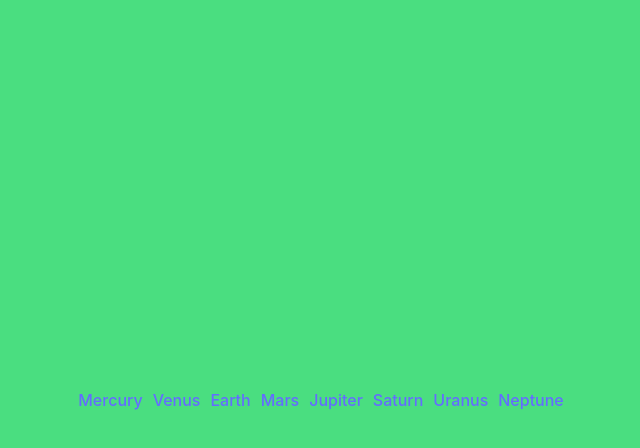
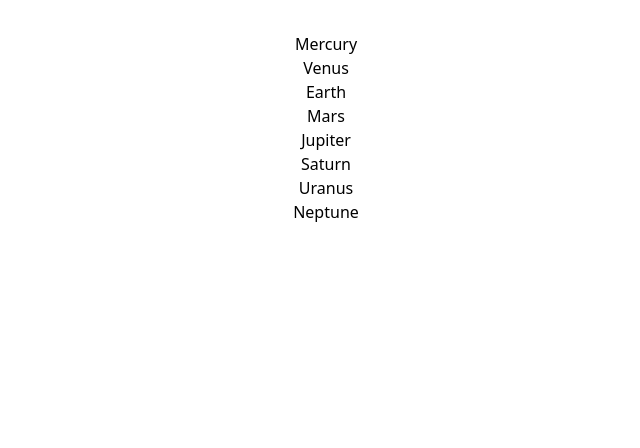
Before and after one commit to nsdonato/vamosacodearplanetas, a React (Vite) app: page / in a window 1280 px wide. Shown: the top 448 px of the page, without its empty margins (314-954 px from the left). Built offline with nearby package versions, Linux system fonts and the light colour scheme.

Commit message:
feat(tailwind): agregue la configuración según el design system

```diff
--- a/src/index.css
+++ b/src/index.css
@@ -2,85 +2,4 @@
 @tailwind components;
 @tailwind utilities;
 
-:root {
-  font-family: Inter, Avenir, Helvetica, Arial, sans-serif;
-  font-size: 16px;
-  line-height: 24px;
-  font-weight: 400;
-
-  color-scheme: light dark;
-  color: rgba(255, 255, 255, 0.87);
-  background-color: #242424;
-
-  font-synthesis: none;
-  text-rendering: optimizeLegibility;
-  -webkit-font-smoothing: antialiased;
-  -moz-osx-font-smoothing: grayscale;
-  -webkit-text-size-adjust: 100%;
-}
-
-a {
-  font-weight: 500;
-  color: #646cff;
-  text-decoration: inherit;
-}
-a:hover {
-  color: #535bf2;
-}
-
-body {
-  margin: 0;
-  display: flex;
-  place-items: center;
-  min-width: 320px;
-  min-height: 100vh;
-}
-
-h1 {
-  font-size: 3.2em;
-  line-height: 1.1;
-}
-
-button {
-  border-radius: 8px;
-  border: 1px solid transparent;
-  padding: 0.6em 1.2em;
-  font-size: 1em;
-  font-weight: 500;
-  font-family: inherit;
-  background-color: #1a1a1a;
-  cursor: pointer;
-  transition: border-color 0.25s;
-}
-button:hover {
-  border-color: #646cff;
-}
-button:focus,
-button:focus-visible {
-  outline: 4px auto -webkit-focus-ring-color;
-}
-
-@media (prefers-color-scheme: light) {
-  :root {
-    color: #213547;
-    background-color: #ffffff;
-  }
-  a:hover {
-    color: #747bff;
-  }
-  button {
-    background-color: #f9f9f9;
-  }
-}
-
-ul {
-  list-style-type: none;
-  margin: 0;
-  padding: 0;
-  overflow: hidden;
-}
-
-li {
-  margin-right: 10px;
-  float: left;
-}
+@import url("https://fonts.googleapis.com/css2?family=Antonio:wght@500&family=League+Spartan:wght@400;700&display=swap");
--- a/tailwind.config.cjs
+++ b/tailwind.config.cjs
@@ -1,11 +1,50 @@
 /** @type {import('tailwindcss').Config} */
 module.exports = {
-  content: [
-    "./index.html",
-    "./src/**/*.{tsx, jsx, js, ts}"
-  ],
+  content: ["./index.html", "./src/**/*.{tsx, jsx, js, ts}"],
   theme: {
+    letterSpacing: {
+      2.6: "+2.6",
+      1.5: "-1.5",
+      1: "+1",
+    },
+    lineHeight: {
+      103: "103px",
+      25: "25px",
+      52: "52px",
+    },
+    fontSize: {
+      80: "80px",
+      40: "40px",
+      11: "11px",
+      12: "12px",
+    },
+    fontWeight: {
+      normal: 400,
+      medium: 500,
+      bold: 700,
+    },
+    screens: {
+      sm: "375px",
+      md: "768px",
+      xl: "1440px",
+    },
+    colors: {
+      white: "#ffffff",
+      blue: "#2D68F0",
+      gray: "#38384f",
+      "gray-light": "#838391",
+      teal: "#419EBB",
+      "orange-light": "#EDA249",
+      violet: "#6D2ED5",
+      "red-light": "#D14C32",
+      red: "#D83A34",
+      "orange-dark": "#CD5120",
+      "green-light": "#1EC1A2",
+    },
+    fontFamily: {
+      antonio: ["Antonio", "sans-serif"],
+      spartan: ["League Spartan", "sans-serif"],
+    },
     extend: {},
   },
-  plugins: [],
-}
+};
--- /dev/null
+++ b/tailwind.config.copy.cjs
@@ -0,0 +1,37 @@
+/** @type {import('tailwindcss').Config} */
+module.exports = {
+  content: ["./index.html", "./src/**/*.{tsx, jsx, js, ts}"],
+  theme: {
+    screens: {
+      sm: "480px",
+      md: "768px",
+      lg: "976px",
+      xl: "1440px",
+    },
+    colors: {
+      blue: "#1fb6ff",
+      purple: "#7e5bef",
+      pink: "#ff49db",
+      orange: "#ff7849",
+      green: "#13ce66",
+      yellow: "#ffc82c",
+      "gray-dark": "#273444",
+      gray: "#8492a6",
+      "gray-light": "#d3dce6",
+    },
+    fontFamily: {
+      sans: ["Graphik", "sans-serif"],
+      serif: ["Merriweather", "serif"],
+    },
+    extend: {
+      spacing: {
+        128: "32rem",
+        144: "36rem",
+      },
+      borderRadius: {
+        "4xl": "2rem",
+      },
+    },
+  },
+  plugins: [],
+};
```
Also changed, not shown: tokens.json (added, +17 -0 lines).
